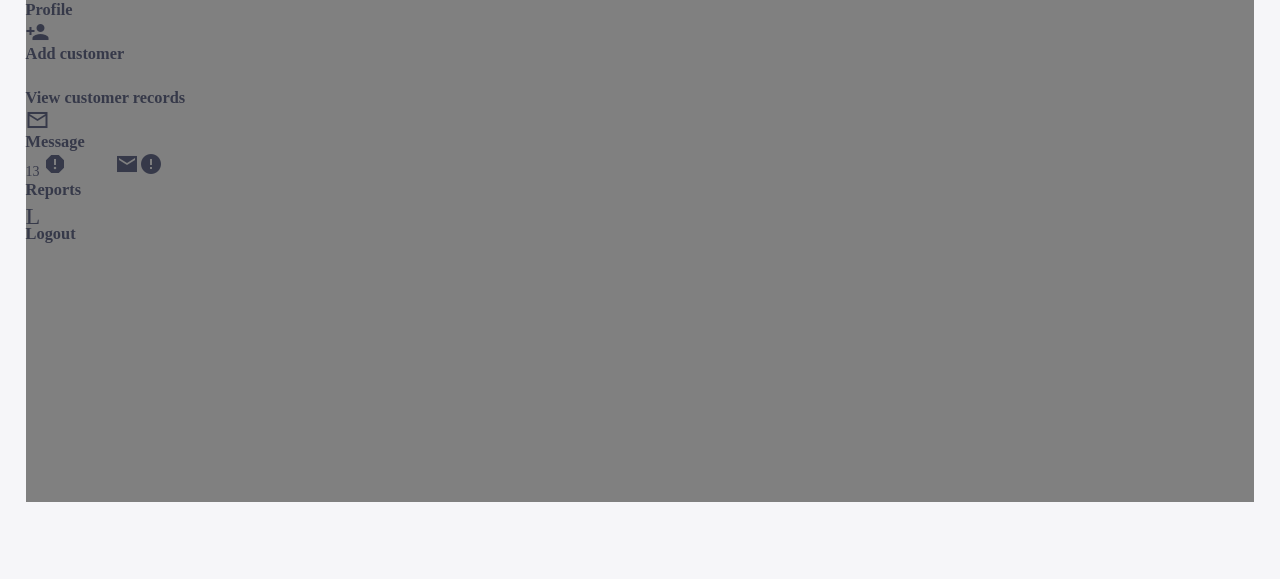
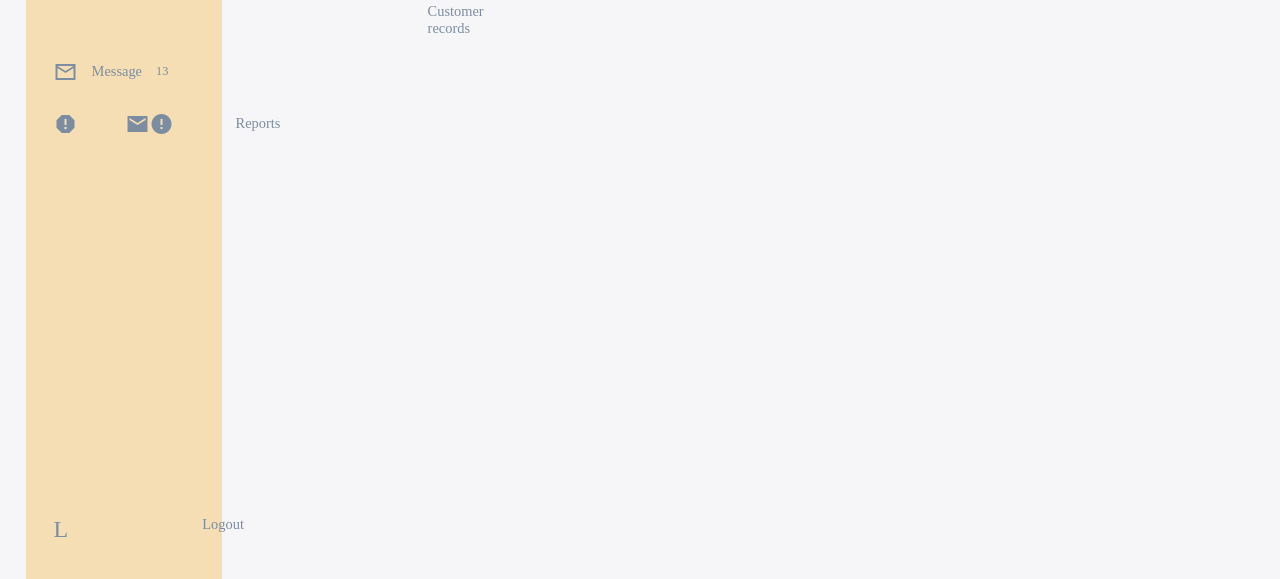
Before and after one commit to nantezavia/dashboard, a plain HTML site: page index.html in a window 1280 px wide. Shown: the part 298-877 px from the top of the page. Before the commit the page ends 800 px from the top, so only its background shows below. Drawn offline with Linux system fonts and the light colour scheme.

Commit message:
continue

```diff
--- a/css/style.css
+++ b/css/style.css
@@ -13,15 +13,15 @@
     --color-dark-variant: #677483;
     --color-background:#f6f6f9;
 
-    --card-border-radius:2rems;
-    --card-radius-1:0.4rems;
-    --border-radius-2:0.8rems;
-    --border-radius-3:1.2rems;
+    --card-border-radius:2rem;
+    --card-radius-1:0.4rem;
+    --border-radius-2:0.8rem;
+    --border-radius-3:1.2rem;
 
-    --card-padding:1.8rems;
-    --padding-1:1.2rems;
+    --card-padding:1.8rem;
+    --padding-1:1.2rem;
 
-    --box-shadow:0 2rems 3rems var(--color-light);
+    --box-shadow:0 2rem 3rem var(--color-light);
 }
 *{
     margin:  0;
@@ -40,7 +40,7 @@ body{
     width: 100vw;
     height: 100vh;
     font-family: poppins sans-serif;
-    font-size: 0.88rems;
+    font-size: 0.88rem;
     background: var(--color-background);
     user-select: none;
     overflow-x: hidden;
@@ -50,8 +50,8 @@ body{
     width: 96%;
     margin: 0 auto;
     /*background: #41f1b6;*/
-    gap: 1.8rems;
-    grid-template-columns: 14rems auto 23rems;
+    gap: 1.8rem;
+    grid-template-columns: 14rem auto 23rem;
 }
 a{
     color: var(--color-dark);
@@ -65,23 +65,23 @@ h1{
     font: size 1.8rem;
 }
 h2{
-    font-size: 1.4rems;
+    font-size: 1.4rem;
 }
 h3{
-    font-size: 0,87rems;
+    font-size: 0,87rem;
 }
 h4{
-    font-size: 0.8rems;
+    font-size: 0.8rem;
 }
 h5{
    font-size: 0.75rem;
 }
 small{
-    font-size: ;
+    font-size:0.75rem ;
 }
 .profile-photo{
     width: 2.8rem;
-    height: 2.8rems;
+    height: 2.8rem;
     border-radius: 50%;
     overflow: hidden;
 }
@@ -112,4 +112,57 @@ aside{
 }
 aside.top{
     background: yellowgreen;
+    display: flex;
+    align-items: center;
+    justify-content: space-between;
+    margin-top: 1.4rem;
 }
+aside.logo{
+    display: flex;
+    gap: 0.8rem;
+}
+aside .logo img{
+width: 2rem;
+height: 2rem;
+}
+aside .close{
+display:none;
+}
+
+aside .sidebar{
+background:wheat;
+display: flex;
+flex-direction: column;
+height: 86vh;
+position: relative;
+top: 3rem;
+}
+
+aside h3{
+  font-weight: 500;
+}
+aside .sidebar a{
+   display: flex;
+   color: var(--color-info-dark);
+   margin-left: 2rem;
+   gap: 1rem;
+   align-items: center;
+   position: relative;
+   height: 3.7rem;
+   transition: all 300ms ease;
+}
+aside .sidebar a:last-child{
+    position: absolute;
+    bottom:2rem;
+    width: 100%;
+}
+
+aside .sidebar a.active{
+background: var(--color-light);
+color: var(--color-primary);
+margin-left:0;
+}
+
+aside .sidebar a.active:before{
+
+}
--- a/index.html
+++ b/index.html
@@ -4,7 +4,7 @@
     <meta http-equiv="X-UA-Compatible" content="IE=edge">
     <meta name="viewport" content="width=device-width, initial-scale=1.0">
     <title>Dashboard_m</title>
-    <link href="https://fonts.googleapis.com/css2?family=Material+Icons+sharp"
+    <link href="https://fonts.googleapis.com/css2?family=Material+Icons+Sharp"
       rel="stylesheet">
       <link rel="stylesheet" href="./css/style.css">
 </head>
@@ -12,7 +12,7 @@
     <div class="container">
         <aside>
             <div class="top">
-                <img src="./images/total-energies-logo.png" style="width:200px; height: 250px">
+                <img src="./images/total-energies-logo.png">
                 <div class="close" id="close-btn">
                     <span class="material-icons-sharp">close</span>
                 </div>
@@ -29,10 +29,10 @@
                 </a>
                 <a href="#">
                     <span class="material-icons-sharp">browse_activity</span>
-                    <h3>View customer records</h3>
+                    <h3>Customer records</h3>
                 </a>
                 <a href="#">
-                    <span class="material-icons-sharp">mail_outline </span>
+                    <span class="material-icons-sharp">mail_outline</span>
                     <h3>Message</h3>
                     <span class="message-count">13</span>
                 </a>
@@ -41,7 +41,7 @@
                     <h3>Reports</h3>
                 </a>
                 <a href="#">
-                    <span class="material-icons-sharp">Logout </span>
+                    <span class="material-icons-sharp">Logout</span>
                     <h3>Logout</h3>
                 </a>
 
```
